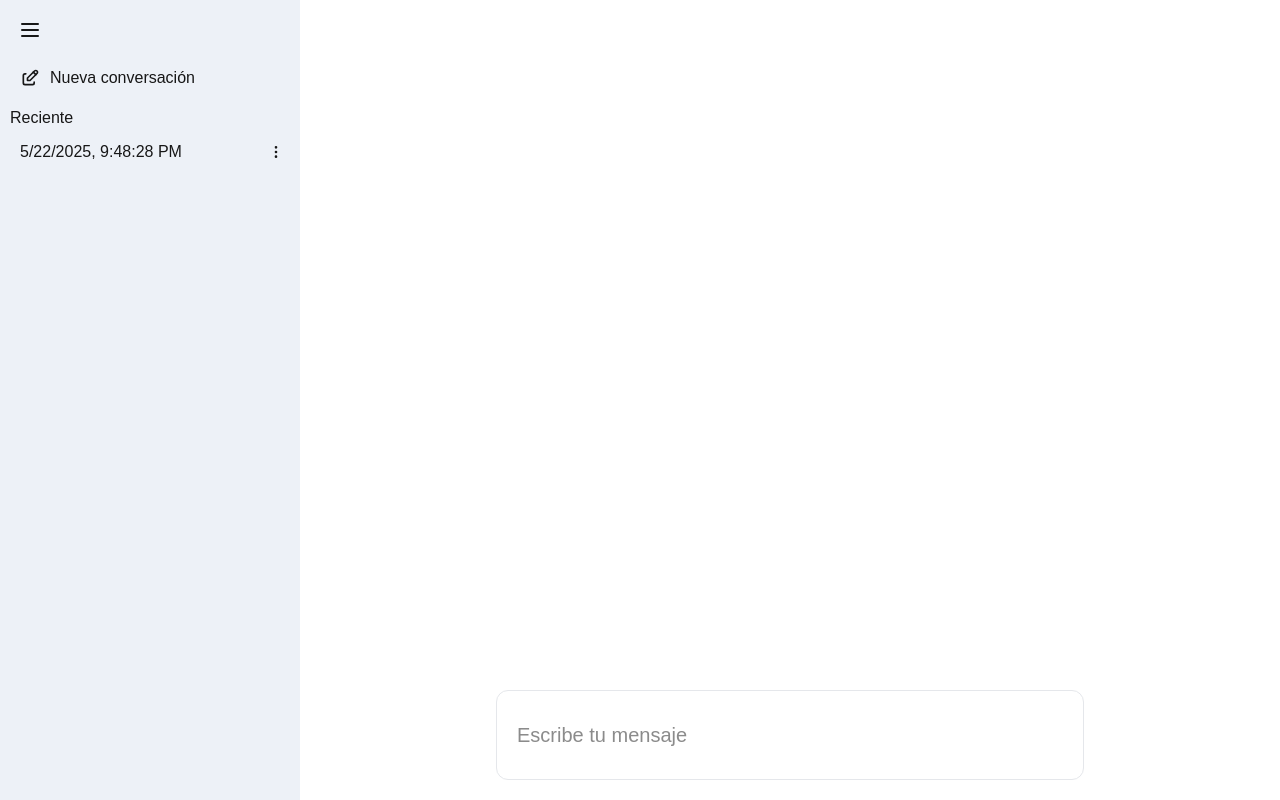
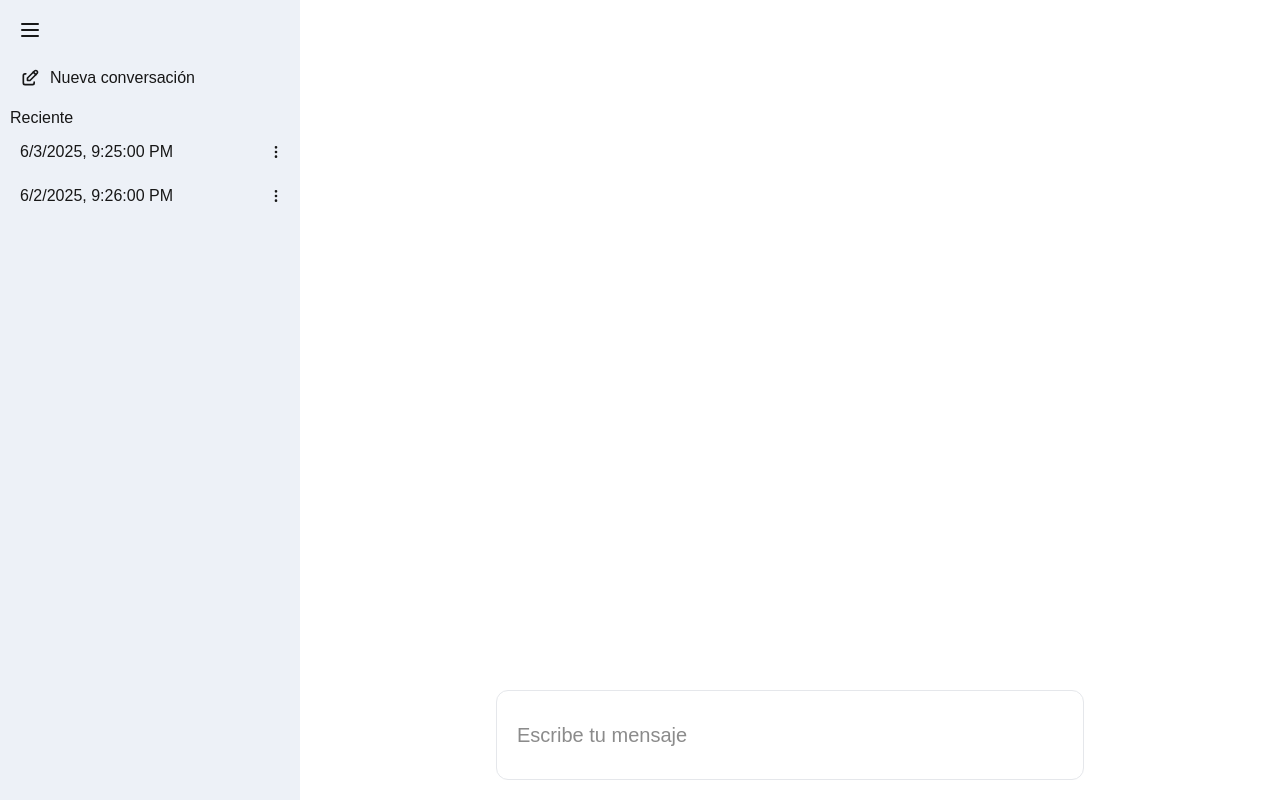
Before and after one commit to jlquiroz7/zora-app, a Next.js app: page / in a window 1280 px wide. Both pictures are taken after a click on the button 30 px from the left and 30 px from the top of the page. Built offline with nearby package versions, Linux system fonts and the light colour scheme.

Commit message:
Chat actual seleccionado

```diff
--- a/src/app/components/chat.js
+++ b/src/app/components/chat.js
@@ -35,7 +35,7 @@ export default function Chat() {
   const [chatHistory, setChatHistory] = useState([
     {
       id: uuidv4(),
-      timestamp: new Date(),
+      timestamp: new Date("2025-06-03T21:25:00"),
       messages: [
         {
           id: uuidv4(),
@@ -45,10 +45,26 @@ export default function Chat() {
         {
           id: uuidv4(),
           role: "model",
-          content: "Hola, ¿en qué puedo ayudarte?",
+          content: "{ \"message\": \"Hola, ¿en qué puedo ayudarte?\" }",
         },
       ],
-    }
+    },
+    {
+      id: uuidv4(),
+      timestamp: new Date("2025-06-02T21:26:00"),
+      messages: [
+        {
+          id: uuidv4(),
+          role: "user",
+          content: "Hola",
+        },
+        {
+          id: uuidv4(),
+          role: "model",
+          content: "{ \"message\": \"Hola, soy Zora, ¿en qué puedo ayudarte?\" }",
+        },
+      ],
+    },
   ]);
   const [currentChat, setCurrentChat] = useState({
     id: uuidv4(),
@@ -101,6 +117,9 @@ export default function Chat() {
             messages: [],
           });
         }}
+        onChatClick={(chat) => {
+          setCurrentChat(chat);
+        }}
       />
       <div className="flex-1 flex flex-col items-center h-dvh">
         <MessageList className="flex-1 max-w-[2048px] w-9/10 md:w-8/10 lg:w-6/10" messages={currentChat.messages} />
--- a/src/app/components/chathistory.js
+++ b/src/app/components/chathistory.js
@@ -1,22 +1,24 @@
 import { TbDotsVertical } from "react-icons/tb";
 
-export default function ChatHistory({showMenu, chatHistory}) {
+export default function ChatHistory({showMenu, chatHistory, onChatClick}) {
     return (
         <div className="flex flex-col">
             <p>Reciente</p>
             {chatHistory.map((chat) => (
-                <p
+                <div
                     key={chat.id}
                     className="flex items-center justify-between rounded-full hover:bg-gray-200 transition-colors cursor-pointer"
                     style={{
                         padding: "10px",
                         width: showMenu ? "284px" : "",
-                    }}>
+                    }}
+                    onClick={() => onChatClick(chat)}
+                    >
                     {chat.timestamp.toLocaleString()}
-                    <button className="flex items-center justify-center cursor-pointer">
+                    <div className="flex items-center justify-center rounded-full hover:bg-gray-200 transition-colors cursor-pointer">
                         <TbDotsVertical />
-                    </button>
-                </p>
+                    </div>
+                </div>
             ))}
         </div>
     );
--- a/src/app/components/leftpanel.js
+++ b/src/app/components/leftpanel.js
@@ -3,7 +3,7 @@ import { TbEdit } from "react-icons/tb";
 import { useState } from "react";
 import ChatHistory from "./chathistory";
 
-export default function LeftPanel({chatHistory, currentChat, onNewChatClick}) {
+export default function LeftPanel({chatHistory, currentChat, onNewChatClick, onChatClick}) {
     const [showMenu, setShowMenu] = useState(false);
     return (
         <div className="flex flex-col items-start h-dvh bg-[#edf1f7] transition-width duration-200 gap-2" style={{
@@ -29,7 +29,7 @@ export default function LeftPanel({chatHistory, currentChat, onNewChatClick}) {
                 {showMenu && <p>Nueva conversación</p>}
             </button>
             {showMenu && (
-                <ChatHistory showMenu={showMenu} chatHistory={chatHistory} />
+                <ChatHistory showMenu={showMenu} chatHistory={chatHistory} onChatClick={onChatClick} />
             )}
         </div>
     );
--- a/src/app/components/messagebox.js
+++ b/src/app/components/messagebox.js
@@ -22,6 +22,7 @@ export default function MessageBox({message}) {
 }
 
 function parseMessageModel(content) {
+    console.log("content", content);
     const json = JSON.parse(content);
     console.log("content as json", json);
     return json.message;
```
